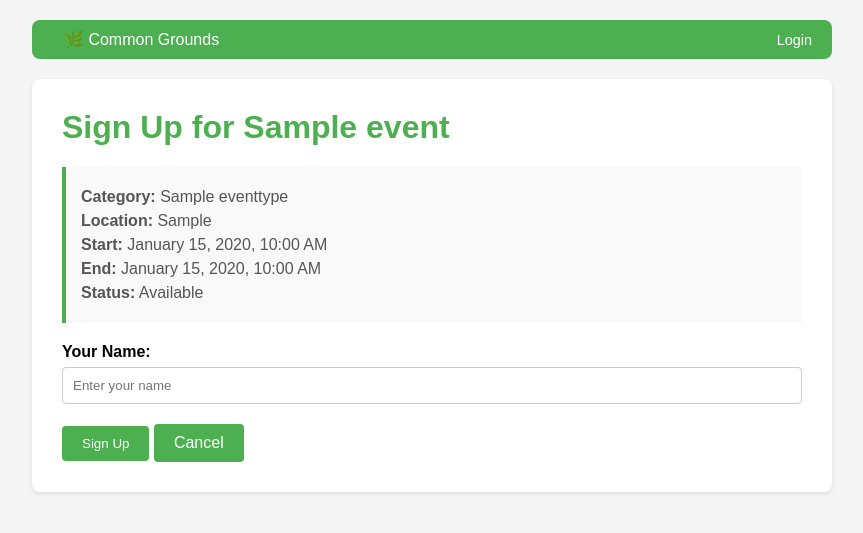
After one commit to Elijah-Tan-1179/commongrounds-G-23, a Django app: page /localevents/event/1/signup/ in a window 1280 px wide. The commit adds this page. Shown: the top 533 px of the page, without its empty margins (208-1071 px from the left). Run offline with Django 5.2, Linux system fonts and the light colour scheme; tables that the repository leaves empty hold one stand-in row (values such as "Sample post").

Commit message:
Fix bugs with profile model

```diff
--- /dev/null
+++ b/commongrounds/localevents/forms.py
@@ -0,0 +1,53 @@
+from django import forms
+
+from .models import Event
+
+
+class EventForm(forms.ModelForm):
+    """Used for Event Create — all fields except organizer (set automatically)."""
+    class Meta:
+        model = Event
+        fields = [
+            "title",
+            "category",
+            "event_image",
+            "description",
+            "location",
+            "start_time",
+            "end_time",
+            "event_capacity",
+            "status",
+        ]
+        widgets = {
+            "start_time": forms.DateTimeInput(attrs={"type": "datetime-local"}),
+            "end_time": forms.DateTimeInput(attrs={"type": "datetime-local"}),
+        }
+
+
+class EventUpdateForm(forms.ModelForm):
+    """Used for Event Update — excludes organizer; status is auto-managed."""
+    class Meta:
+        model = Event
+        fields = [
+            "title",
+            "category",
+            "event_image",
+            "description",
+            "location",
+            "start_time",
+            "end_time",
+            "event_capacity",
+        ]
+        widgets = {
+            "start_time": forms.DateTimeInput(attrs={"type": "datetime-local"}),
+            "end_time": forms.DateTimeInput(attrs={"type": "datetime-local"}),
+        }
+
+
+class EventSignupGuestForm(forms.Form):
+    """Form for unauthenticated users to sign up with their name."""
+    new_registrant = forms.CharField(
+        max_length=255,
+        label="Your Name",
+        widget=forms.TextInput(attrs={"placeholder": "Enter your name"}),
+    )
--- /dev/null
+++ b/commongrounds/localevents/templates/localevents/event_signup_form.html
@@ -0,0 +1,62 @@
+<!DOCTYPE html>
+<html lang="en">
+<head>
+    <meta charset="UTF-8">
+    <meta name="viewport" content="width=device-width, initial-scale=1.0">
+    <title>Sign Up for {{ event.title }} - Common Grounds</title>
+    <style>
+        body { font-family: Arial, sans-serif; max-width: 800px; margin: 0 auto; padding: 20px; background-color: #f5f5f5; }
+        .navbar {
+            display: flex; justify-content: space-between; align-items: center;
+            background-color: #4CAF50; color: white; padding: 10px 20px;
+            border-radius: 8px; margin-bottom: 20px;
+        }
+        .navbar a { color: white; text-decoration: none; margin-left: 12px; }
+        .navbar a:hover { text-decoration: underline; }
+        .navbar .user-info { font-size: 0.9em; }
+        .navbar form { display: inline; margin: 0; }
+        .navbar button {
+            background: none; border: 1px solid white; color: white;
+            padding: 4px 12px; border-radius: 4px; cursor: pointer; margin-left: 12px;
+        }
+        .form-card { background: white; border-radius: 8px; padding: 30px; box-shadow: 0 2px 4px rgba(0,0,0,0.1); }
+        h1 { color: #4CAF50; margin-top: 0; }
+        .event-info { background: #f9f9f9; border-left: 4px solid #4CAF50; padding: 15px; margin-bottom: 20px; }
+        .event-info p { margin: 6px 0; color: #555; }
+        label { display: block; margin-top: 15px; font-weight: bold; }
+        input { width: 100%; padding: 10px; margin-top: 6px; border: 1px solid #ccc; border-radius: 4px; box-sizing: border-box; }
+        .errorlist { color: #b00020; padding-left: 20px; }
+        .actions { margin-top: 20px; }
+        button, .link { display: inline-block; padding: 10px 20px; background-color: #4CAF50; color: white; text-decoration: none; border: none; border-radius: 4px; cursor: pointer; }
+        button:hover, .link:hover { background-color: #45a049; }
+    </style>
+</head>
+<body>
+    <nav class="navbar">
+        <a href="{% url 'localevents:event_list' %}">🌿 Common Grounds</a>
+        <div class="user-info">
+            <a href="{% url 'login' %}">Login</a>
+        </div>
+    </nav>
+    <div class="form-card">
+        <h1>Sign Up for {{ event.title }}</h1>
+
+        <div class="event-info">
+            {% if event.category %}<p><strong>Category:</strong> {{ event.category.name }}</p>{% endif %}
+            <p><strong>Location:</strong> {{ event.location }}</p>
+            <p><strong>Start:</strong> {{ event.start_time|date:"F d, Y, g:i A" }}</p>
+            <p><strong>End:</strong> {{ event.end_time|date:"F d, Y, g:i A" }}</p>
+            <p><strong>Status:</strong> {{ event.status }}</p>
+        </div>
+
+        <form method="post">
+            {% csrf_token %}
+            {{ form.as_p }}
+            <div class="actions">
+                <button type="submit">Sign Up</button>
+                <a href="{% url 'localevents:event_detail' event.pk %}" class="link">Cancel</a>
+            </div>
+        </form>
+    </div>
+</body>
+</html>
--- a/commongrounds/localevents/urls.py
+++ b/commongrounds/localevents/urls.py
@@ -1,9 +1,15 @@
 from django.urls import path
+from django.views.generic import RedirectView
+
 from . import views
 
 app_name = 'localevents'
 
 urlpatterns = [
-    path('events', views.event_list, name='event_list'),
-    path('event/<int:pk>', views.event_detail, name='event_detail'),
+    path('', RedirectView.as_view(pattern_name='localevents:event_list', permanent=False)),
+    path('events/', views.EventListView.as_view(), name='event_list'),
+    path('event/add/', views.EventCreateView.as_view(), name='event_create'),
+    path('event/<int:pk>/', views.EventDetailView.as_view(), name='event_detail'),
+    path('event/<int:pk>/edit/', views.EventUpdateView.as_view(), name='event_update'),
+    path('event/<int:pk>/signup/', views.EventSignupView.as_view(), name='event_signup'),
 ]
--- a/commongrounds/localevents/views.py
+++ b/commongrounds/localevents/views.py
@@ -1,20 +1,191 @@
-from django.shortcuts import render, get_object_or_404
-from .models import Event
+from django.contrib.auth.mixins import LoginRequiredMixin
+from django.http import HttpResponse
+from django.shortcuts import get_object_or_404, redirect, render
+from django.urls import reverse
+from django.views import View
+from django.views.generic import CreateView, DetailView, ListView, UpdateView
+
+from .forms import EventForm, EventUpdateForm, EventSignupGuestForm
+from .models import Event, EventSignup
+from accounts.mixins import RoleRequiredMixin  # changed
 
 
-def event_list(request):
-    """List view for all events."""
-    events = Event.objects.all()
-    context = {
-        'events': events,
-    }
-    return render(request, 'localevents/event_list.html', context)
+class EventListView(ListView):
+    model = Event
+    template_name = 'localevents/event_list.html'
+    context_object_name = 'events'
+
+    def get_context_data(self, **kwargs):
+        context = super().get_context_data(**kwargs)
+        user = self.request.user
+
+        created_events = Event.objects.none()
+        signed_up_events = Event.objects.none()
+        all_events = Event.objects.all()
+
+        if user.is_authenticated:
+            profile = user.profile  # changed
+            created_events = all_events.filter(organizer=profile)
+            signed_up_events = all_events.filter(
+                signups__user_registrant=profile
+            ).exclude(organizer=profile)
+            excluded_ids = set(created_events.values_list('id', flat=True))
+            excluded_ids |= set(signed_up_events.values_list('id', flat=True))
+            all_events = all_events.exclude(id__in=excluded_ids)
+
+        context.update({
+            'created_events': created_events.distinct(),
+            'signed_up_events': signed_up_events.distinct(),
+            'events': all_events.distinct(),
+        })
+        return context
 
 
-def event_detail(request, pk):
-    """Detail view for a specific event."""
-    event = get_object_or_404(Event, pk=pk)
-    context = {
-        'event': event,
-    }
-    return render(request, 'localevents/event_detail.html', context)
+class EventDetailView(DetailView):
+    model = Event
+    template_name = 'localevents/event_detail.html'
+    context_object_name = 'event'
+
+    def get_context_data(self, **kwargs):
+        context = super().get_context_data(**kwargs)
+        event = self.object
+        user = self.request.user
+
+        is_owner = False
+        if user.is_authenticated:
+            is_owner = event.organizer.filter(id=user.profile.id).exists()
+
+        signup_count = event.signups.count()
+        is_full = event.event_capacity <= signup_count
+
+        context.update({
+            'is_owner': is_owner,
+            'signup_count': signup_count,
+            'is_full': is_full,
+        })
+        return context
+
+
+class EventCreateView(RoleRequiredMixin, LoginRequiredMixin, CreateView):
+    model = Event
+    form_class = EventForm
+    template_name = 'localevents/event_form.html'
+    required_role = 'Event Organizer'  # added
+
+    def get_context_data(self, **kwargs):
+        context = super().get_context_data(**kwargs)
+        context['form_title'] = 'Create Event'
+        return context
+
+    def form_valid(self, form):
+        response = super().form_valid(form)
+        self.object.organizer.add(self.request.user.profile)
+        return response
+
+    def get_success_url(self):
+        return reverse('localevents:event_detail', args=[self.object.pk])
+
+
+class EventUpdateView(RoleRequiredMixin, LoginRequiredMixin, UpdateView):
+    model = Event
+    form_class = EventUpdateForm
+    template_name = 'localevents/event_form.html'
+    required_role = 'Event Organizer'  # added
+
+    def get_context_data(self, **kwargs):
+        context = super().get_context_data(**kwargs)
+        context['form_title'] = 'Edit Event'
+        return context
+
+    def form_valid(self, form):
+        event = form.save(commit=False)
+        signup_count = event.signups.count()
+        if signup_count >= event.event_capacity:
+            event.status = Event.STATUS_FULL
+        else:
+            event.status = Event.STATUS_AVAILABLE
+        event.save()
+        form.save_m2m()
+        self.object = event
+        return redirect(self.get_success_url())
+
+    def get_success_url(self):
+        return reverse('localevents:event_detail', args=[self.object.pk])
+
+
+# ─── Template Method Pattern ─────────────────────────────────────────────────
+
+class BaseSignupView(View):
+    def get_event(self):
+        return get_object_or_404(Event, pk=self.kwargs['pk'])
+
+    def post(self, request, *args, **kwargs):
+        event = self.get_event()
+        user = request.user if request.user.is_authenticated else None
+
+        if not self.check_capacity(event):
+            return self.handle_capacity_full(event)
+
+        if not self.check_ownership(event, user):
+            return self.handle_ownership_denied(event)
+
+        response = self.create_signup(event, user)
+        if isinstance(response, HttpResponse):
+            return response
+
+        return redirect(self.get_redirect_url(event))
+
+    def check_capacity(self, event):
+        return event.signups.count() < event.event_capacity
+
+    def check_ownership(self, event, user):
+        if user is None or not user.is_authenticated:
+            return True
+        return not event.organizer.filter(id=user.profile.id).exists()  # changed
+
+    def create_signup(self, event, user):
+        raise NotImplementedError("Subclasses must implement create_signup()")
+
+    def get_redirect_url(self, event):
+        return reverse('localevents:event_list')
+
+    def handle_capacity_full(self, event):
+        return redirect('localevents:event_detail', pk=event.pk)
+
+    def handle_ownership_denied(self, event):
+        return redirect('localevents:event_detail', pk=event.pk)
+
+
+class EventSignupView(BaseSignupView):
+    template_name = 'localevents/event_signup_form.html'
+
+    def get(self, request, *args, **kwargs):
+        event = self.get_event()
+        if request.user.is_authenticated:
+            return redirect('localevents:event_detail', pk=event.pk)
+        form = EventSignupGuestForm()
+        return render(request, self.template_name, {'event': event, 'form': form})
+
+    def create_signup(self, event, user):
+        if user and user.is_authenticated:
+            EventSignup.objects.get_or_create(
+                event=event,
+                user_registrant=user.profile
+            )
+            return None
+
+        form = EventSignupGuestForm(self.request.POST)
+        if not form.is_valid():
+            return render(
+                self.request,
+                self.template_name,
+                {'event': event, 'form': form},
+            )
+        EventSignup.objects.create(
+            event=event,
+            new_registrant=form.cleaned_data['new_registrant'],
+        )
+        return None
+
+    def get_redirect_url(self, event):
+        return reverse('localevents:event_detail', args=[event.pk])
```
Also changed, not shown: commongrounds/localevents/admin.py (+12 -9 lines), commongrounds/localevents/models.py (+48 -0 lines), commongrounds/localevents/templates/localevents/event_detail.html (+54 -0 lines), commongrounds/localevents/templates/localevents/event_form.html (added, +65 -0 lines), commongrounds/localevents/templates/localevents/event_list.html (+83 -1 lines), commongrounds/localevents/templates/registration/login.html (added, +79 -0 lines), commongrounds/localevents/migrations/0002_localevents_expanded.py (added), commongrounds/localevents/migrations/0003_event_capacity_default.py (added), commongrounds/localevents/migrations/0004_alter_eventsignup_user_registrant_and_more.py (added).
